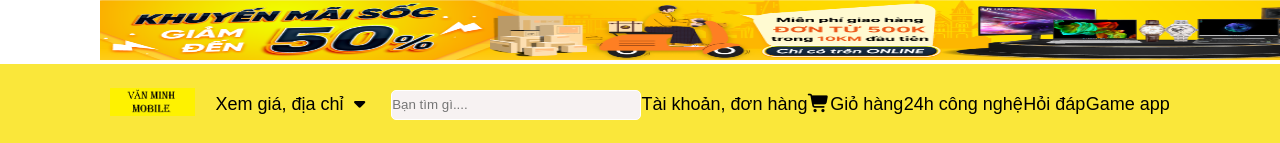
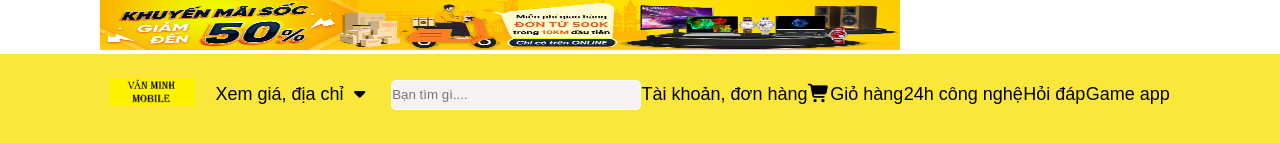
Before and after one commit to PhamMinh205/Web.Bandienthoaiii.github.io, a plain HTML site: page index.html in a window 1280 px wide. Shown: the top 143 px of the page. Drawn offline with Linux system fonts and the light colour scheme.

Commit message:
Update index.html

```diff
--- a/index.html
+++ b/index.html
@@ -12,7 +12,7 @@
 <body>
 
     <div>
-        <img src="poster2.png" alt="" height="60px" width="1300px" class="macque">
+        <img src="poster2.png" alt="" height="50px" width="800px" class="macque">
     </div>
     <header>
         <div class="menu11">
```
